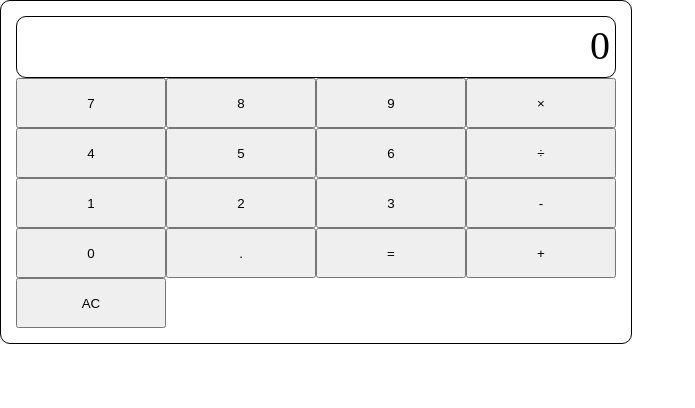
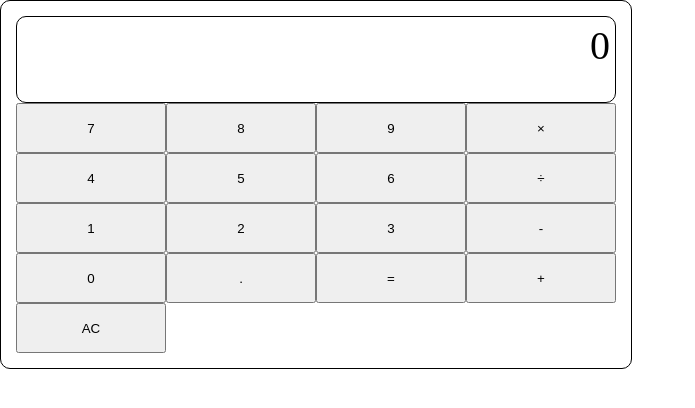
Before and after one commit to ChewingTabasco/calculator, a plain HTML site: page index.html in a window 1280 px wide. Shown: the whole page, without its empty margins (0-695 px from the left). Drawn offline with Linux system fonts and the light colour scheme.

Commit message:
Edit height of display

```diff
--- a/style.css
+++ b/style.css
@@ -13,7 +13,7 @@
 #display {
   border: 1px solid black;
   border-radius: 10px;
-  height: 50px;
+  height: 75px;
   padding: 5px;
 
   font-size: 40px;
```
